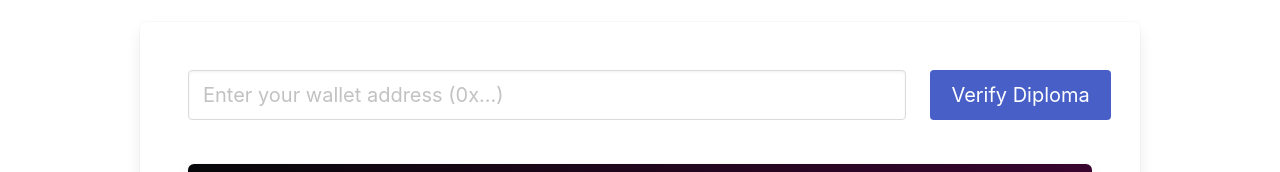
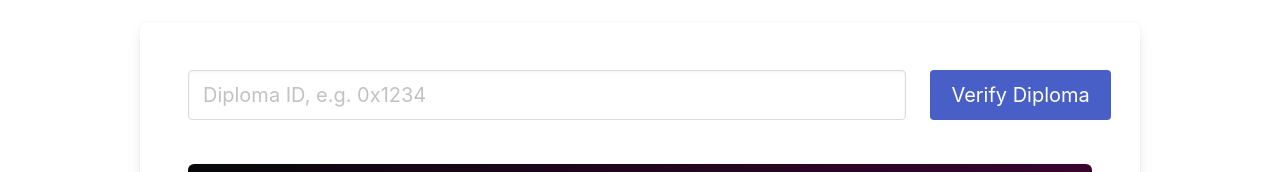
Before and after one commit to HannanNaeem/diplomanator, a React (Create React App) app in the folder diplomanator/: page / in a window 1280 px wide. Shown: the part 234-406 px from the top of the page. Built offline with nearby package versions, Linux system fonts and the light colour scheme.

Commit message:
Changed diploma field palceholder text

```diff
--- a/diplomanator/src/App.tsx
+++ b/diplomanator/src/App.tsx
@@ -97,7 +97,7 @@ function App() {
                   <input
                     className="input is-medium"
                     type="text"
-                    placeholder="Enter your wallet address (0x...)"
+                    placeholder="Diploma ID, e.g. 0x1234"
                   />
                 </div>
                 <div className="column">
```
